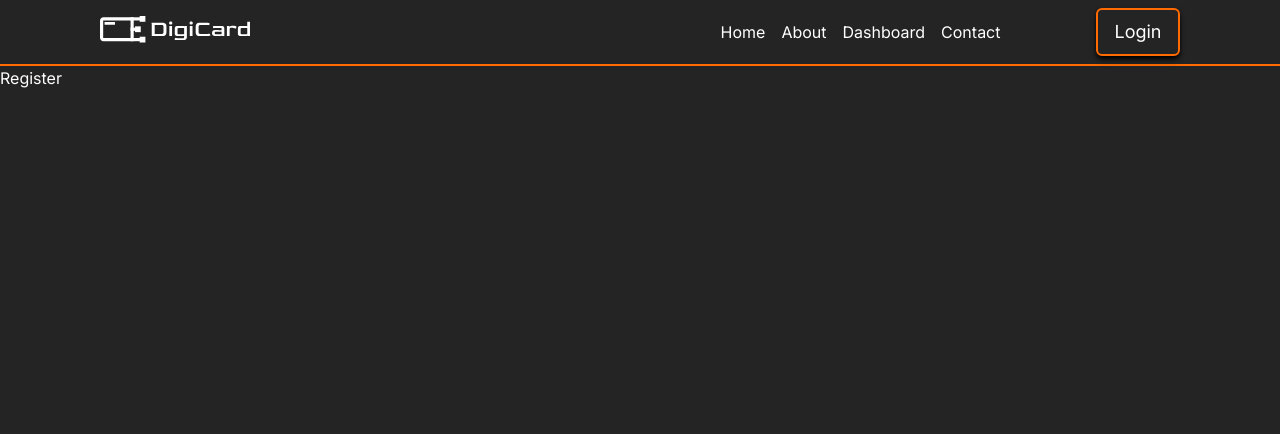
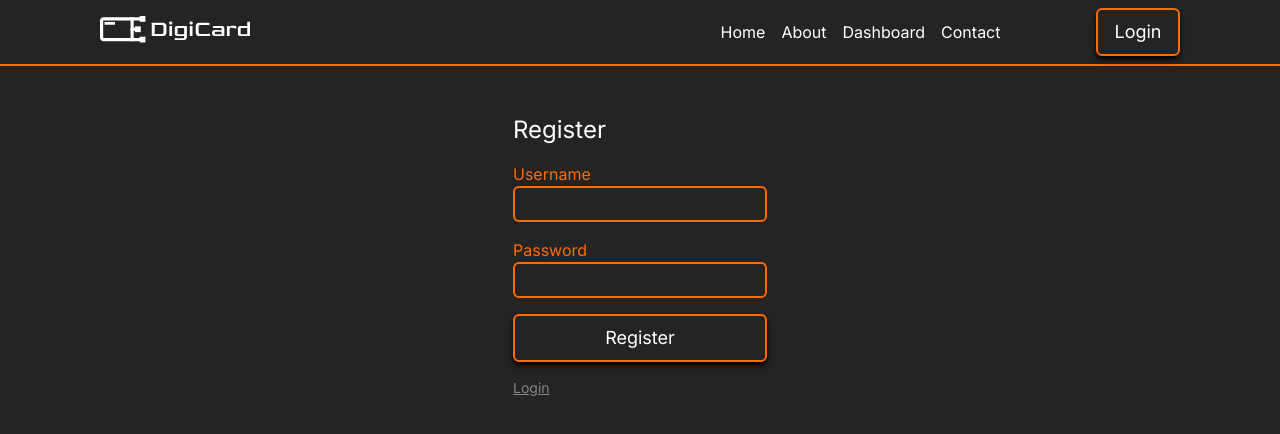
Before and after one commit to EnsarSulejmani/DigiCard, a Next.js app: page /Register in a window 1280 px wide. Shown: the top 434 px of the page. Built offline with nearby package versions, Linux system fonts and the light colour scheme.

Commit message:
Login + Register

```diff
--- a/app/Login/page.tsx
+++ b/app/Login/page.tsx
@@ -1,7 +1,44 @@
+"use client";
+
 import React from "react";
+import ReUsableButton from "../Components/ReUsableButton";
+import Link from "next/link";
 
 const Login = () => {
-  return <div>Login</div>;
+  return (
+    <div className="w-full flex justify-center mt-12">
+      {/* Form Container */}
+      <div className="">
+        <p className="mb-4 text-2xl">Login</p>
+        <form className="flex flex-col gap-4">
+          {/* Username */}
+          <div className="flex-col flex">
+            <label className="text-prod text-s">Username</label>
+            <input
+              type="text"
+              className="max-w-72 rounded-md px-2 py-1 border-2 border-prod bg-blackBackground focus:outline-none"
+            ></input>
+          </div>
+
+          {/* Password */}
+          <div className="flex-col flex  text-s">
+            <label className="text-prod">Password</label>
+            <input
+              type="password"
+              className="max-w-72 rounded-md px-2 py-1 border-2 border-prod bg-blackBackground focus:outline-none"
+            ></input>
+          </div>
+          <ReUsableButton className="w-full" type="submit">
+            Login
+          </ReUsableButton>
+
+          <Link href="Register" className="text-light text-sm underline">
+            Register
+          </Link>
+        </form>
+      </div>
+    </div>
+  );
 };
 
 export default Login;
--- a/app/Register/page.tsx
+++ b/app/Register/page.tsx
@@ -1,7 +1,42 @@
 import React from "react";
+import ReUsableButton from "../Components/ReUsableButton";
+import Link from "next/link";
 
 const Register = () => {
-  return <div>Register</div>;
+  return (
+    <div className="w-full flex justify-center mt-12">
+      {/* Form Container */}
+      <div className="">
+        <p className="mb-4 text-2xl">Register</p>
+        <form className="flex flex-col gap-4">
+          {/* Username */}
+          <div className="flex-col flex">
+            <label className="text-prod text-s">Username</label>
+            <input
+              type="text"
+              className="max-w-72 rounded-md px-2 py-1 border-2 border-prod bg-blackBackground focus:outline-none"
+            ></input>
+          </div>
+
+          {/* Password */}
+          <div className="flex-col flex  text-s">
+            <label className="text-prod">Password</label>
+            <input
+              type="password"
+              className="max-w-72 rounded-md px-2 py-1 border-2 border-prod bg-blackBackground focus:outline-none"
+            ></input>
+          </div>
+          <ReUsableButton className="w-full" type="submit">
+            Register
+          </ReUsableButton>
+
+          <Link href="Login" className="text-light text-sm underline">
+            Login
+          </Link>
+        </form>
+      </div>
+    </div>
+  );
 };
 
 export default Register;
--- a/app/page.tsx
+++ b/app/page.tsx
@@ -6,7 +6,7 @@ export default function Home() {
       {/* Background Image */}
       <img
         src="Man.jpg"
-        className="w-full h-[40dvh] object-cover position absolute -z-20"
+        className="w-full h-full object-cover position absolute -z-20"
       ></img>
 
       {/* Black Background */}
@@ -31,7 +31,7 @@ export default function Home() {
         <div>
           <img
             src="Logo Figma SVG.svg"
-            className="fill-prod "
+            className="fill-prod  "
             width={600}
           ></img>
         </div>
--- a/package.json
+++ b/package.json
@@ -13,9 +13,12 @@
     "@types/react": "18.3.3",
     "@types/react-dom": "18.3.0",
     "autoprefixer": "10.4.19",
+    "bcryptjs": "^2.4.3",
     "eslint": "8.57.0",
     "eslint-config-next": "14.2.3",
+    "mongoose": "^8.4.0",
     "next": "14.2.3",
+    "next-auth": "^4.24.7",
     "postcss": "8.4.38",
     "react": "18.3.1",
     "react-dom": "18.3.1",
--- a/tailwind.config.ts
+++ b/tailwind.config.ts
@@ -19,6 +19,7 @@ const config: Config = {
       white: "#FFFFFF",
       black: "#000000",
       blackBackground: "#242424",
+      light: "#868686",
 
       // Extra Colors
       blueProd: "#080A3F",
```
Also changed, not shown: lib/mongodb.js (added, +10 -0 lines), models/user.js (added, +17 -0 lines), app/Variables/GlobalVariables.tsx (added), 2 other files (tests, documents, lock files or other folders).
